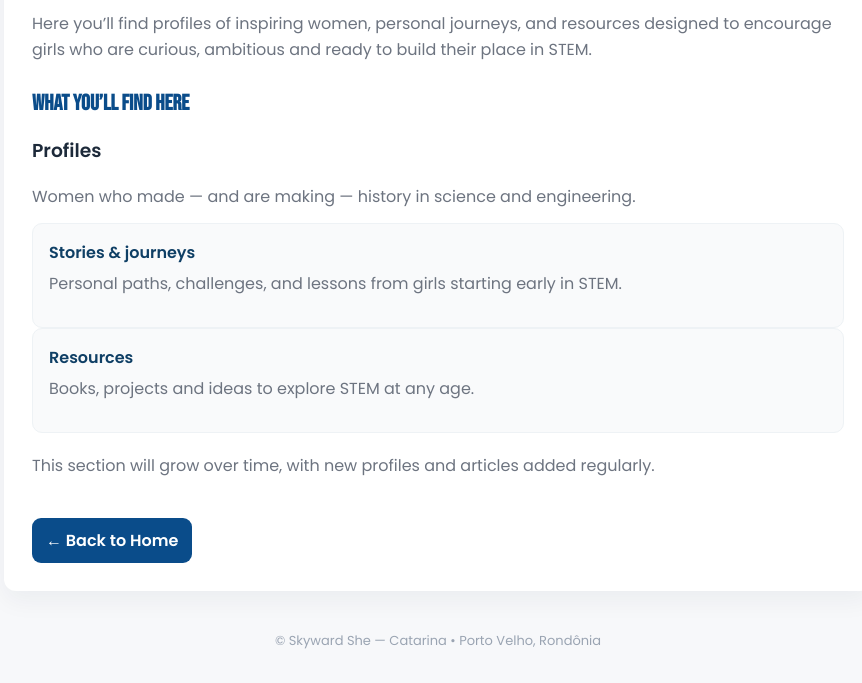
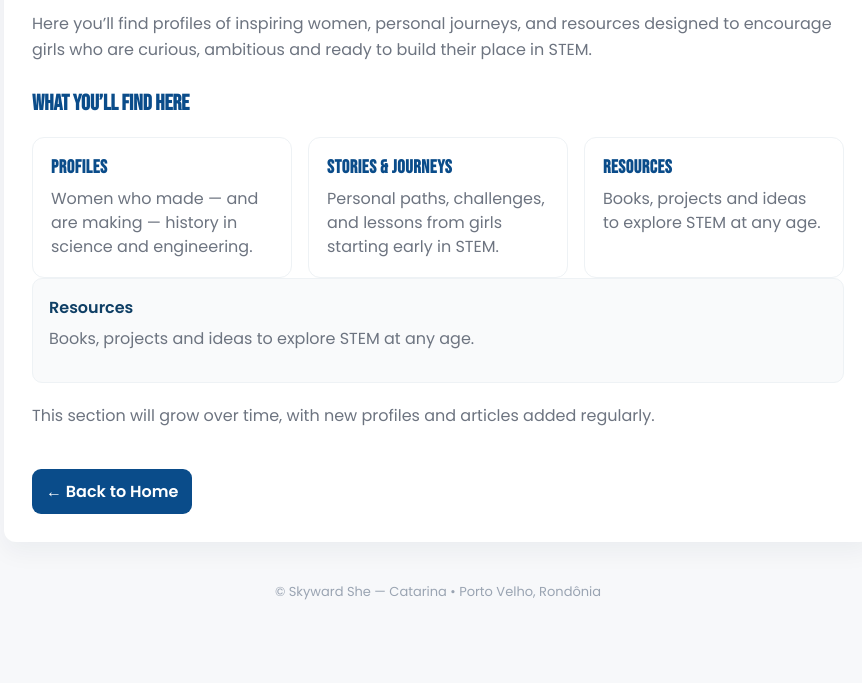
Before and after one commit to catarinapradolimabraga-bot/Skyward-She, a plain HTML site: page women/index.html in a window 1280 px wide. Shown: the part 169-852 px from the top of the page, without its empty margins (202-1064 px from the left). After the commit the page ends 803 px from the top, so only its background shows below. Drawn offline with Linux system fonts and the light colour scheme.

Commit message:
Update index.html

```diff
--- a/women/index.html
+++ b/women/index.html
@@ -111,6 +111,41 @@
     @media(max-width:640px){
       h1{font-size:30px}
     }
+    .info-grid {
+  display: grid;
+  grid-template-columns: repeat(auto-fit, minmax(220px, 1fr));
+  gap: 16px;
+  margin-top: 20px;
+}
+
+.info-card {
+  background: #ffffff;
+  border: 1px solid #eef2f5;
+  border-radius: 12px;
+  padding: 18px;
+  text-decoration: none;
+  color: inherit;
+  transition: transform 0.15s ease, box-shadow 0.15s ease;
+}
+
+.info-card h3 {
+  margin: 0 0 8px;
+  color: #0A4C8A;
+  font-family: "Bebas Neue", sans-serif;
+  letter-spacing: 0.5px;
+}
+
+.info-card p {
+  margin: 0;
+  color: #6D7480;
+  line-height: 1.5;
+}
+
+.info-card:hover {
+  transform: translateY(-2px);
+  box-shadow: 0 10px 24px rgba(12,30,60,0.08);
+}
+
   </style>
 </head>
 
@@ -130,19 +165,27 @@
         to encourage girls who are curious, ambitious and ready to build their place in STEM.
       </p>
 
-      <h2>What you’ll find here</h2>
+      <h2 class="section-title">What you’ll find here</h2>
 
-     <a href="profiles/index.html" style="text-decoration:none;color:inherit;">
-  <div class="info-card">
+<div class="info-grid">
+
+  <a href="profiles/index.html" class="info-card">
     <h3>Profiles</h3>
     <p>Women who made — and are making — history in science and engineering.</p>
-  </div>
-</a>
+  </a>
 
-        <div class="box">
-          <h3>Stories & journeys</h3>
-          <p>Personal paths, challenges, and lessons from girls starting early in STEM.</p>
-        </div>
+  <a href="stories/index.html" class="info-card">
+    <h3>Stories & journeys</h3>
+    <p>Personal paths, challenges, and lessons from girls starting early in STEM.</p>
+  </a>
+
+  <a href="resources/index.html" class="info-card">
+    <h3>Resources</h3>
+    <p>Books, projects and ideas to explore STEM at any age.</p>
+  </a>
+
+</div>
+
 
         <div class="box">
           <h3>Resources</h3>
```
